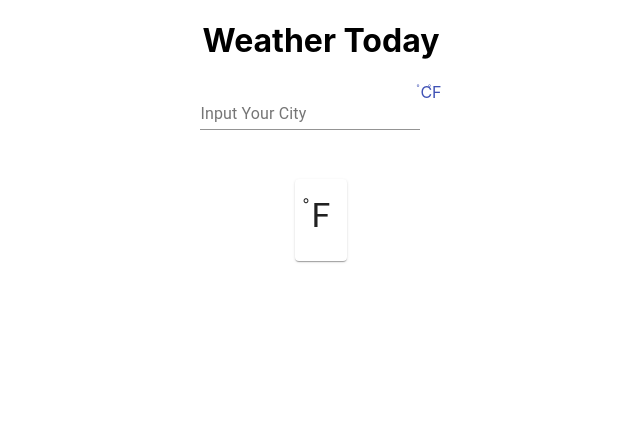
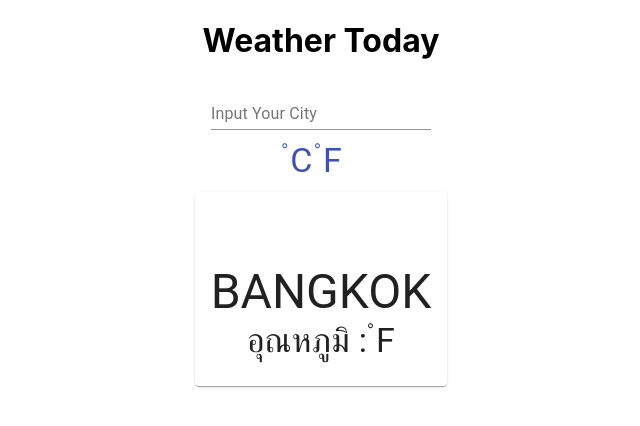
Before and after one commit to theerat/krungsri_test, a React (Create React App) app: page / in a window 1280 px wide. Shown: the top 426 px of the page, without its empty margins (319-959 px from the left). Built offline with nearby package versions, Linux system fonts and the light colour scheme; no server answers.

Commit message:
ีupdate master

```diff
--- a/package.json
+++ b/package.json
@@ -14,7 +14,8 @@
     "react": "^16.12.0",
     "react-dom": "^16.12.0",
     "react-route": "^1.0.3",
-    "react-scripts": "3.3.0"
+    "react-scripts": "3.3.0",
+    "styled-components": "^4.4.1"
   },
   "scripts": {
     "start": "react-scripts start",
--- a/src/components/Home.js
+++ b/src/components/Home.js
@@ -2,6 +2,20 @@ import React from 'react'
 import axios from 'axios'
 import { TextField, Grid, GridList, Link } from '@material-ui/core'
 import { UICard } from './common/MaterialUI';
+import { withStyles } from '@material-ui/core/styles';
+
+const styles = {
+    Link: {
+
+        marginRight: 10
+    },
+    Form: {
+
+    },
+    Top10: {
+        marginTop: 10,
+    }
+};
 
 const BASE_URL = process.env.REACT_APP_API_ENDPOINT
 const APPID = '870de8f88ccba7aee687b1741eecc8fa'
@@ -11,12 +25,14 @@ class Home extends React.Component {
         super(props);
 
         this.state = {
-            city: '',
+            city: 'BANGKOK',
             units: 'metric',
+            description: '',
             weather_data: []
         };
 
         this.onChange = this.onChange.bind(this);
+        this.onhandleClick = this.onhandleClick.bind(this);
     }
 
     componentDidMount() {
@@ -28,9 +44,13 @@ class Home extends React.Component {
                 this.setState(
                     { weather_data: data }
                 );
+                this.getImageURL(data.weather[0].description)
             })
             .catch((err) => {
-                console.log(err);
+                this.setState({
+                    description: '',
+                    weather_data: []
+                });
             })
     }
 
@@ -44,18 +64,70 @@ class Home extends React.Component {
         console.log(url);
         await axios.get(url)
             .then(({ data }) => {
+                console.log('=== > data');
+                console.log(data);
                 this.setState({
                     weather_data: data
                 });
+
+                this.getImageURL(data.weather[0].description)
             })
             .catch((err) => {
+                console.log(err);
+                this.setState({
+                    description: '',
+                    weather_data: []
+                });
+            })
+    }
+
+    onhandleClick = async (e) => {
+
+        const name = e.target.name
+        const value = e.target.dataset.space
+
+        this.setState({
+            [name]: value,
+        });
+
+        const url = BASE_URL + `/weather?q=${this.state.city}&units=${value}&APPID=${APPID}`
+        console.log(url);
+        await axios.get(url)
+            .then(({ data }) => {
+                this.setState({
+                    weather_data: data
+                });
+                this.getImageURL(data.weather[0].description)
+            })
+            .catch((err) => {
+
                 console.log(err);
             })
     }
 
+    getImageURL = async (description) => {
+        let url = ''
+        if (description === 'few clouds') {
+            url = '//ssl.gstatic.com/onebox/weather/64/partly_cloudy.png'
+        }
+        else if (description === 'clear sky') {
+            url = '//ssl.gstatic.com/onebox/weather/48/sunny.png'
+        }
+        else if (description === 'heavy intensity rain' || description === 'rain' || description === 'moderate rain') {
+            url = '//ssl.gstatic.com/onebox/weather/48/rain.png'
+        }
+        else {
+            url = ''
+        }
+
+        this.setState({
+            description: url
+        });
+    }
 
 
     render() {
+        const { classes } = this.props;
         return (
             <div>
                 <h1>Weather Today</h1>
@@ -66,38 +138,33 @@ class Home extends React.Component {
                             name='city'
                             label="Input Your City"
                             onChange={this.onChange}
+
                         />
-                        <Link href="#" name='units' onClick={() => {
-                            this.setState({
-                                units: 'Metric'
-                            });
-                        }}>
+                    </Grid>
+                    <Grid xs={12} md={12} className={classes.Top10} >
+                        <Link className={classes.Link} variant="h4" data-space="Metric" value='Metric' href="#" name='units' onClick={this.onhandleClick}>
                             ํC
                         </Link>
-                        <Link href="#" name='units' onClick={() => {
-                            this.setState({
-                                units: 'Imperial'
-                            });
-                        }}>
+                        <Link className={classes.Link} variant="h4" data-space="Imperial" value='Imperial' href="#" name='units' onClick={this.onhandleClick}>
                             ํF
                         </Link>
                     </Grid>
-                    <GridList padding={20}>
                     <Grid container
                         direction="row"
                         justify="center"
                         alignItems="center"
                         xs={12}
-                            md={12}>
+                        md={12}
+                        sm={12}
+                        className={classes.Top10}>
                         <UICard data={this.state}></UICard>
                     </Grid>
-                    </GridList>
                 </form>
-            </div>
+            </div >
         )
     }
 
 
 }
 
-export default Home
+export default withStyles(styles)(Home)
--- a/src/components/common/MaterialUI.js
+++ b/src/components/common/MaterialUI.js
@@ -1,45 +1,39 @@
 import React from 'react';
-import { makeStyles } from '@material-ui/core/styles';
-import Card from '@material-ui/core/Card';
+import { Card, Grid } from '@material-ui/core';
 import CardContent from '@material-ui/core/CardContent';
 import Typography from '@material-ui/core/Typography';
 
-const useStyles = makeStyles({
-    card: {
-        minWidth: 275,
-    },
-    bullet: {
-        display: 'inline-block',
-        margin: '0 2px',
-        transform: 'scale(0.8)',
-    },
-    title: {
-        fontSize: 14,
-    },
-    pos: {
-        marginBottom: 20,
-    },
-});
-
 const UICard = (
     (props) => {
+        var cardStyle = {
+            display: 'block',
+            transitionDuration: '0.3s',
+        }
+
         const { data } = props
-        console.log(data);
         return (
-            <Card>
+            <Grid>
+                <Card style={cardStyle}>
                     <CardContent>
+                        <Typography variant="h3" component="h2">
+                            {<img src={data.description}></img>}
+                        </Typography>
                         <Typography variant="h3" component="h2">
                             {data.city}
                         </Typography>
                         <Typography variant="h4" component="p">
-                        {data.weather_data.main !== undefined ? data.weather_data.main['temp'] : ''} {data.units === 'Metric' ? ' ํC' : ' ํF'}
+
+                            อุณหภูมิ : {data.weather_data.main !== undefined ? data.weather_data.main['temp'] : ''} {data.units === 'Metric' ? ' ํC' : ' ํF'}
                         </Typography>
                     </CardContent>
                 </Card>
+            </Grid >
         )
     }
 )
 
+
+
 export {
     UICard,
 }
```
Also changed, not shown: 1 other file (tests, documents, lock files or other folders). Lines whose indentation alone changed are shown as unchanged.
